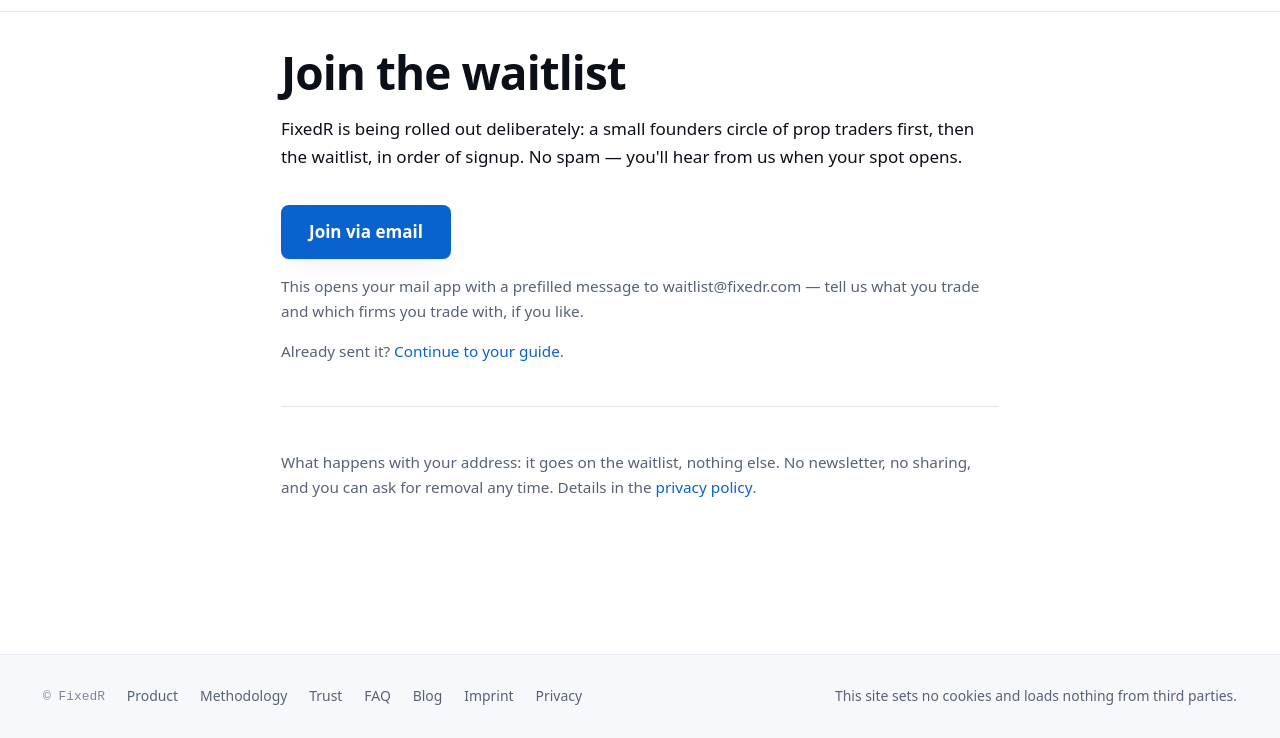
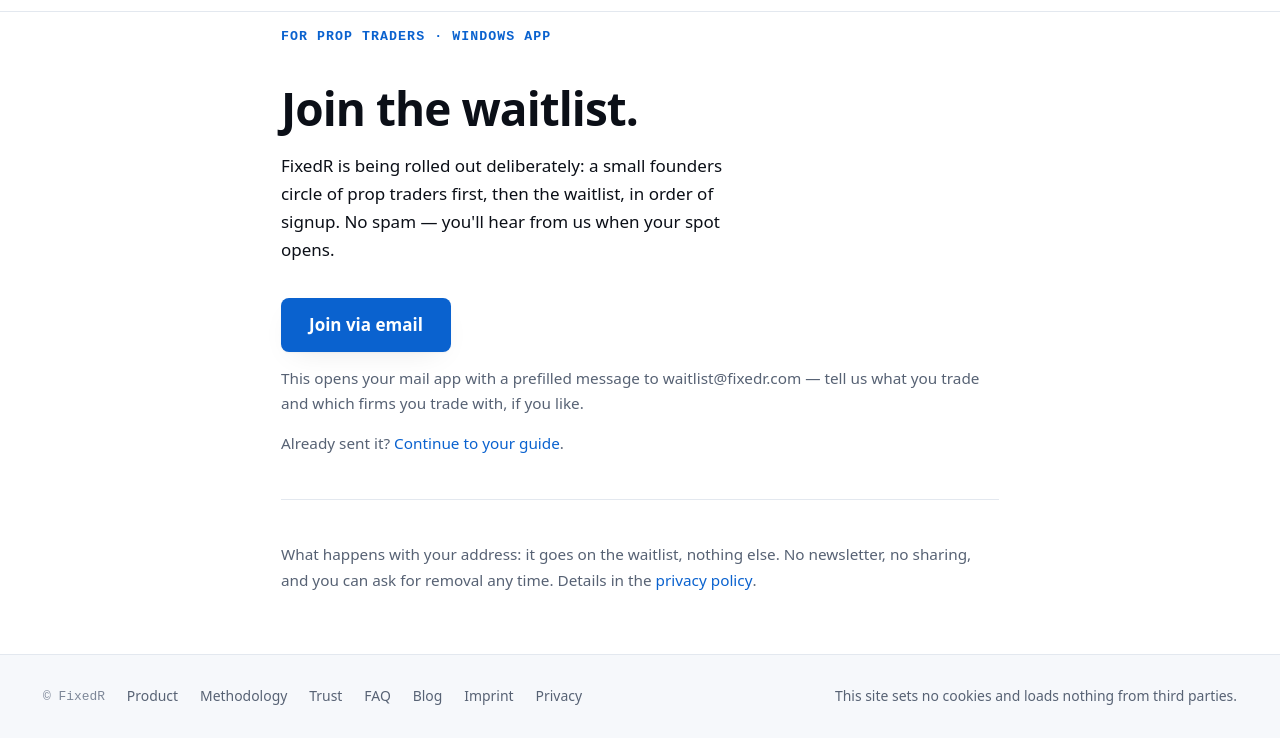
Before and after one commit to mktradersmc/fixedr-site, an Astro site: page /waitlist in a window 1280 px wide. Shown: the part 62-800 px from the top of the page. Built offline with nearby package versions, Linux system fonts and the light colour scheme; Astro itself is replaced by a stand-in of ours.

Commit message:
FXR-26: Gestaltung nach Kanvas — Waitlist
Eyebrow "For prop traders · Windows app" ergaenzt, H1 mit Punkt
("Join the waitlist." statt "Join the waitlist") — Kanvas-Wortlaut.
Formular-Button-Beschriftung "Put me on the list" -> "Join the
waitlist" (Kanvas). Intro auf Kanvas-Formularbreite (26rem) begrenzt.
Der laengere Absatz mit der Founders-Erklaerung sowie alle drei
Formularfelder (E-Mail + zwei optionale Segmentierungsfelder,
FXR-45/44) blieben unveraendert — das Kanvas-Formular zeigt nur ein
E-Mail-Feld, die beiden zusaetzlichen Felder sind eine bestehende
Entscheidung dieses Tickets und keine Kanvas-Abweichung im Sinne von
E-C210.

Co-Authored-By: Claude Fable 5.1 <noreply@anthropic.com>
Claude-Session: https://claude.ai/code/session_01XVEHjRCxtQGz9cZtdv5cuX

```diff
--- a/src/pages/waitlist.astro
+++ b/src/pages/waitlist.astro
@@ -14,11 +14,17 @@ const mailtoHref = `mailto:${WAITLIST_EMAIL}?subject=${encodeURIComponent('Fixed
   description="Join the FixedR waitlist. The founders circle is filled first, in order of signup."
   narrow
 >
-  <h1>Join the waitlist</h1>
-  <p>
-    FixedR is being rolled out deliberately: a small founders circle of prop traders first,
-    then the waitlist, in order of signup. No spam — you'll hear from us when your spot opens.
-  </p>
+  {/* Eyebrow ergänzt + H1 mit Punkt + Button-Beschriftung nach Kanvas 2026-09-02.
+      Absatz bleibt (trägt die Founders-Erklärung, die das Kanvas nicht ausführt);
+      die drei Formularfelder bleiben (FXR-45/44-Segmentierung) — s. Protokoll. */}
+  <div class="waitlist-intro">
+    <p class="eyebrow">For prop traders · Windows app</p>
+    <h1>Join the waitlist.</h1>
+    <p>
+      FixedR is being rolled out deliberately: a small founders circle of prop traders first,
+      then the waitlist, in order of signup. No spam — you'll hear from us when your spot opens.
+    </p>
+  </div>
 
   {hasEndpoint ? (
     <form class="waitlist" action={WAITLIST_ENDPOINT} method="POST">
@@ -38,7 +44,7 @@ const mailtoHref = `mailto:${WAITLIST_EMAIL}?subject=${encodeURIComponent('Fixed
         <label for="firms">Which prop firm(s)? (optional)</label>
         <input type="text" id="firms" name="firms" />
       </div>
-      <button class="btn" type="submit">Put me on the list</button>
+      <button class="btn" type="submit">Join the waitlist</button>
     </form>
   ) : (
     <>
```
